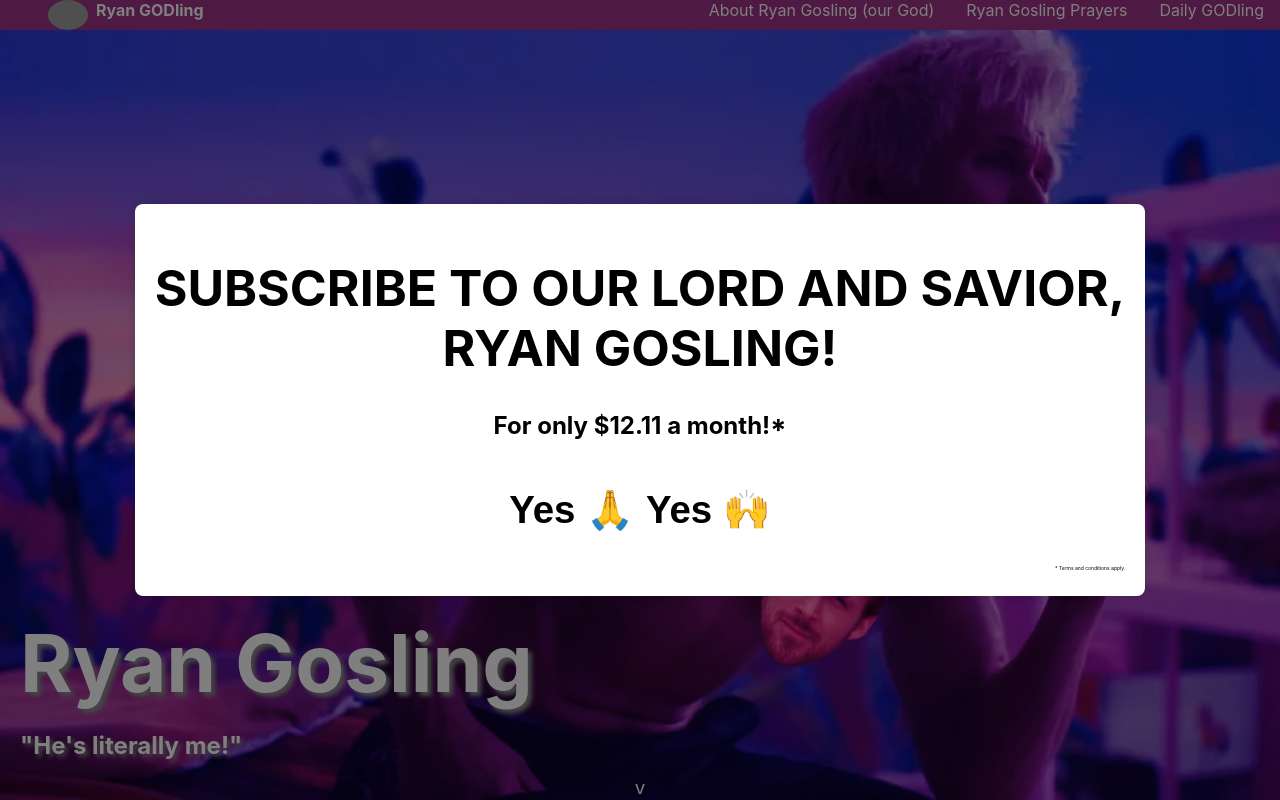
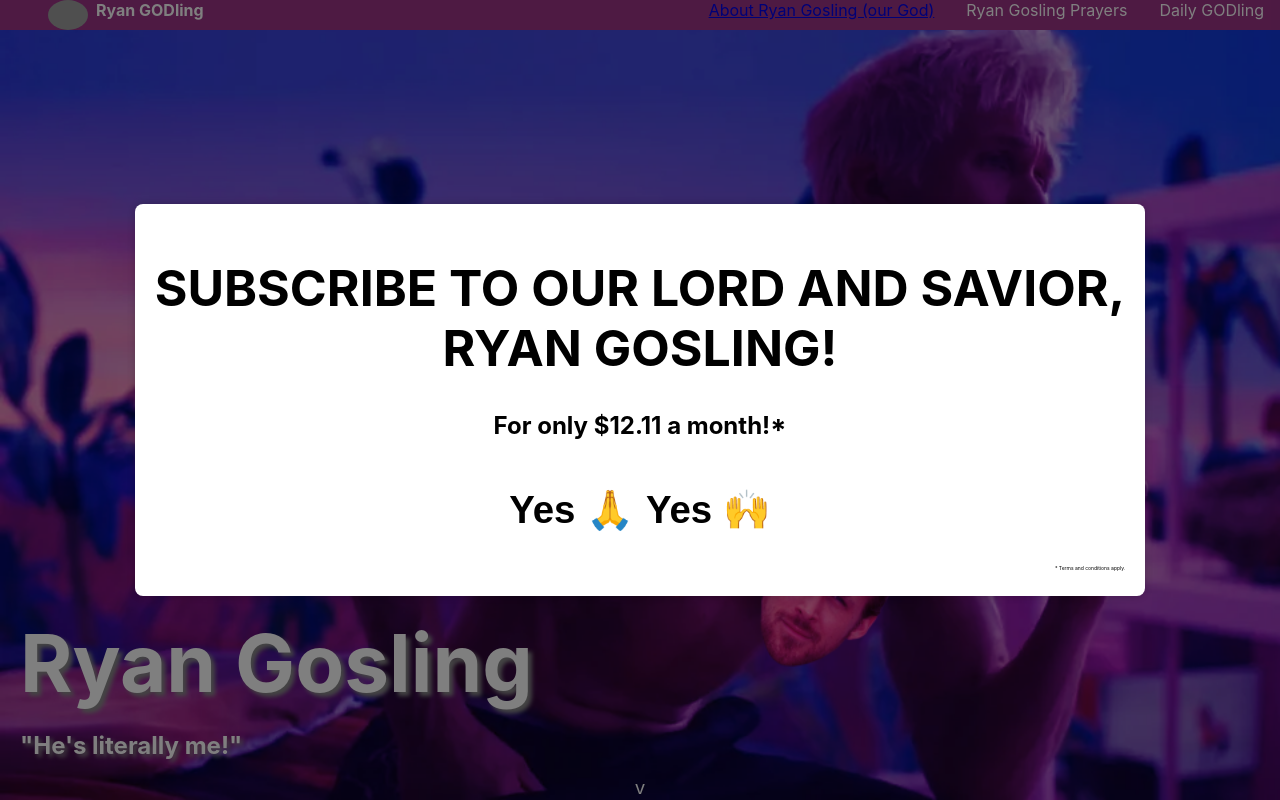
Before and after one commit to katherinesutarlim/ryangodling, a React (Create React App) app: page / in a window 1280 px wide. Shown: the top 800 px of the page. Built offline with nearby package versions, Linux system fonts and the light colour scheme; grey boxes are pictures that could not be loaded.

Commit message:
added npm and changed hompeage to Homepage

```diff
--- a/package.json
+++ b/package.json
@@ -8,6 +8,7 @@
     "@testing-library/user-event": "^13.5.0",
     "react": "^18.2.0",
     "react-dom": "^18.2.0",
+    "react-router-dom": "^6.20.1",
     "react-scripts": "5.0.1",
     "web-vitals": "^2.1.4"
   },
--- a/src/App.jsx
+++ b/src/App.jsx
@@ -5,7 +5,7 @@
 import Homepage from './components/Homepage'
 import Menu from './components/Menu'
 import Popup from './components/Popup'
-import { BrowserRouter as Router, Routes, Route } from 'react-router-dom';
+import { BrowserRouter as Router, Routes, Route } from 'react-router-dom'
 import About from './components/About'
 
 // https://r4.wallpaperflare.com/wallpaper/458/677/100/blade-runner-blade-runner-2049-cyberpunk-ryan-gosling-movies-hd-wallpaper-6a1327b9d7a2c86edd68674ed8239c54.jpg
--- a/src/components/Menu.jsx
+++ b/src/components/Menu.jsx
@@ -1,4 +1,5 @@
 import React from 'react'
+import { Link } from 'react-router-dom'
 
 const Menu = () => {
   return (
@@ -9,7 +10,9 @@
         <h4 style={{ margin: '0px' }}>Ryan GODling</h4>
       </div>
       <div style={{ display: 'flex', flexDirection: 'row', justifyContent: 'space-evenly', gap: '2em' }}>
-        <div>About Ryan Gosling (our God)</div>
+        <Link>
+          About Ryan Gosling (our God)
+        </Link>
         <div>Ryan Gosling Prayers</div>
         <div>Daily GODling</div>
       </div>
```
Also changed, not shown: 1 other file (tests, documents, lock files or other folders).
